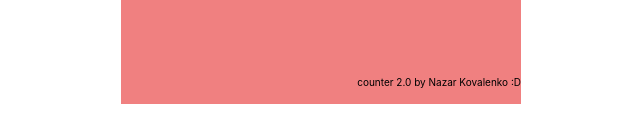
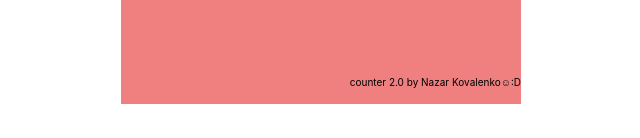
Before and after one commit to xeilen/react-counter, a React (Create React App) app: page / in a window 1280 px wide. Shown: the part 546-684 px from the top of the page, without its empty margins (319-959 px from the left). Built offline with nearby package versions, Linux system fonts and the light colour scheme.

Commit message:
-counter 2.0 by Nazar Kovalenko :D

```diff
--- a/src/App.js
+++ b/src/App.js
@@ -47,7 +47,7 @@ class App extends Component {
                          value={this.state.inputValue}/>
 
                 <footer>
-                    counter 2.0 by Nazar Kovalenko :D
+                    counter 2.0 by Nazar Kovalenko☺:D
                 </footer>
             </div>
         )
```
